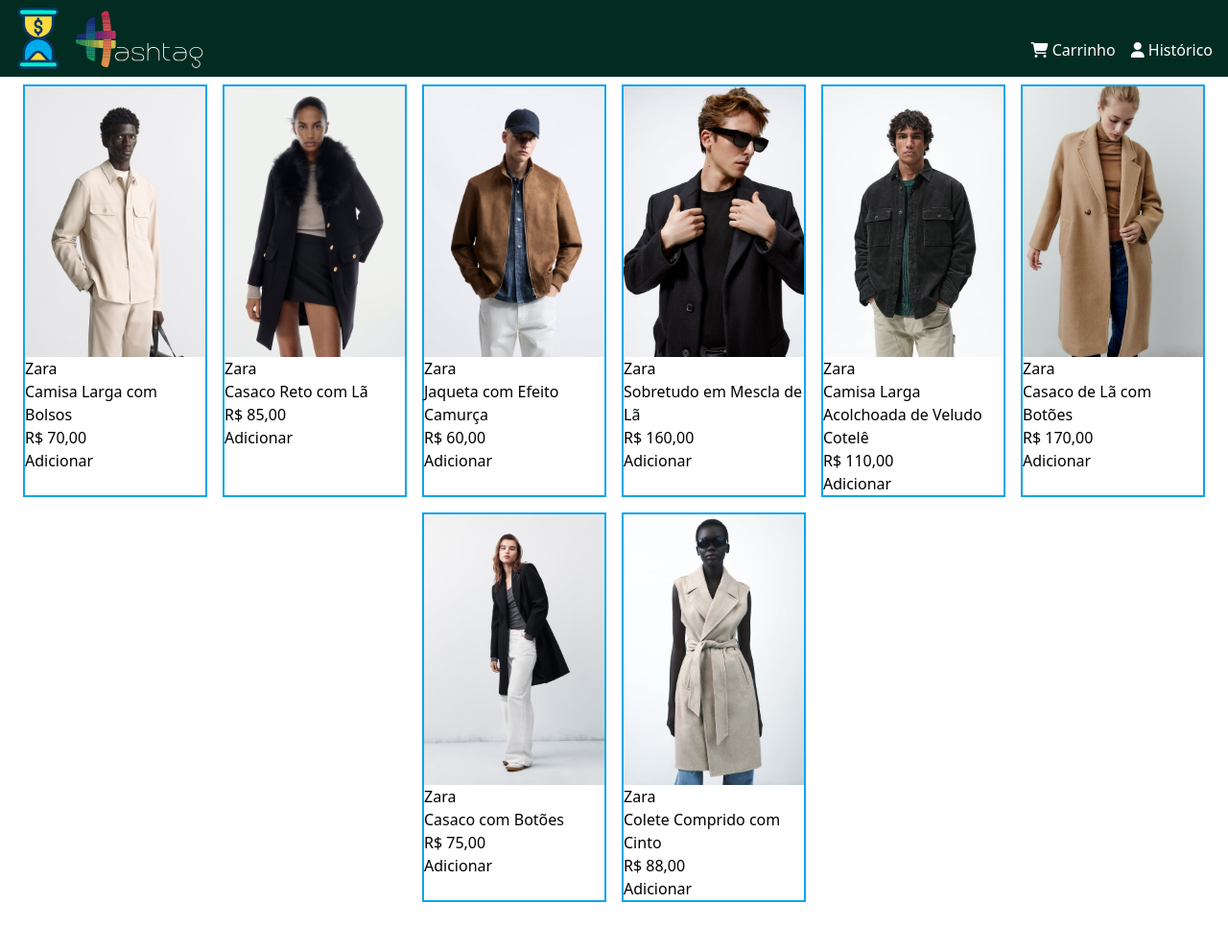
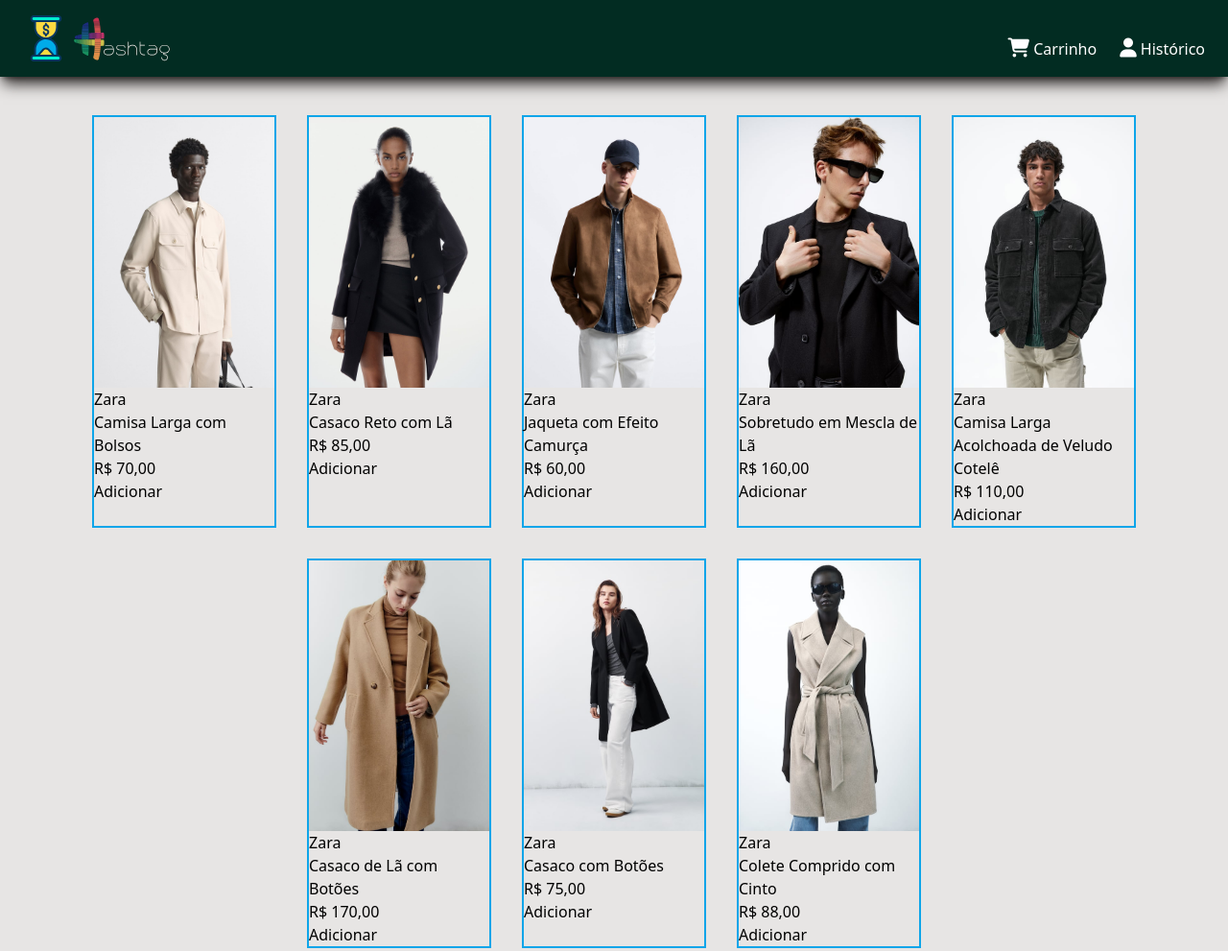
Before and after one commit to AlexSimao/Projeto-Hashtag, a website built with Vite: page index.html in a window 1280 px wide. Shown: the whole page at 96% size. Before the commit the page ends 948 px from the top, so only its background shows below. Built offline with nearby package versions, Linux system fonts and the light colour scheme.

Commit message:
Estilizando um pouco.

```diff
--- a/index.html
+++ b/index.html
@@ -7,21 +7,21 @@
   <link rel="stylesheet" href="style.css">
   <link rel="stylesheet" href="https://cdnjs.cloudflare.com/ajax/libs/font-awesome/6.4.2/css/all.min.css" integrity="sha512-z3gLpd7yknf1YoNbCzqRKc4qyor8gaKU1qmn+CShxbuBusANI9QpRohGBreCFkKxLhei6S9CQXFEbbKuqLg0DA==" crossorigin="anonymous" referrerpolicy="no-referrer" />
 </head>
-<body>
+<body class="flex flex-col">
   <div id="div-fechar-carrinho" class="fixed top-0 left-0 h-screen w-[calc(100%-360px)] hidden"></div>
-  <header class="bg-emerald-950 flex justify-between  text-white p-2">
+  <header class="bg-emerald-950 flex justify-between  text-white p-4 px-6 sticky top-0 shadow-lg shadow-stone-800">
     <div class="flex">
-      <img src="assets/logo/img-amp.svg" alt="imagem Aleatória" class="h-16">
-      <img src="assets/logo/hashtag.svg" alt="Logo da Hashtag" class="h-16">
+      <img src="assets/logo/img-amp.svg" alt="imagem Aleatória" class="h-12">
+      <img src="assets/logo/hashtag.svg" alt="Logo da Hashtag" class="h-12">
     </div>
 
-    <div class="flex gap-4 items-end p-2">
-      <button id="btn-carrinho"><i class="fa-solid fa-cart-shopping"></i> Carrinho</button>
-      <button id="btn-historico"><i class="fa-solid fa-user"></i> Histórico</button>
+    <div class="flex gap-6 items-end">
+      <button id="btn-carrinho" class=""><i class="fa-solid fa-cart-shopping text-xl"></i> Carrinho</button>
+      <button id="btn-historico" class=""><i class="fa-solid fa-user text-xl"></i> Histórico</button>
     </div>
   </header>
 
-  <section id="carrinho" class="bg-emerald-950 bg-opacity-90 fixed top-0 right-[-360px] h-screen w-[360px] text-white overflow-hidden duration-300">
+  <section id="carrinho" class="bg-emerald-950 bg-opacity-90 fixed top-0 right-[-360px] h-screen w-[360px] text-white overflow-hidden duration-300 z-50">
     <div id="carrinho-header" class="flex justify-between items-center p-4">
       <p>Meu Carrinho</p>
       <button id="btn-fechar-carrinho"><i class="fa-solid fa-circle-xmark text-4xl"></i></button>
@@ -39,8 +39,8 @@
     </div>
   </section>
 
-  <main>
-    <section id="container-produto" class="flex flex-wrap justify-center">
+  <main class="bg-stone-200">
+    <section id="container-produto" class="flex flex-wrap justify-center gap-8 p-10">
       <!-- <div class="card-produto">
         <img src="assets/img/product-1.jpg" alt="Produto 1">
         <p>Zara</p>
--- a/main.js
+++ b/main.js
@@ -73,7 +73,7 @@
     for (let i in produto){
         let card = document.createElement("div")
         card.setAttribute("id", `card-produto-${produto[i].id}`)
-        card.setAttribute("class", "card-produto border-solid border-2 border-sky-500 w-48 m-2")
+        card.setAttribute("class", "card-produto border-solid border-2 border-sky-500 w-48 box-shadow")
 
         let card_img = document.createElement("img")
         card_img.setAttribute("src", produto[i].img)
--- a/style.css
+++ b/style.css
@@ -2,7 +2,3 @@
 @tailwind base;
 @tailwind components;
 @tailwind utilities;
-
-/* header{
-    background-color: #022c22;
-} */
```
